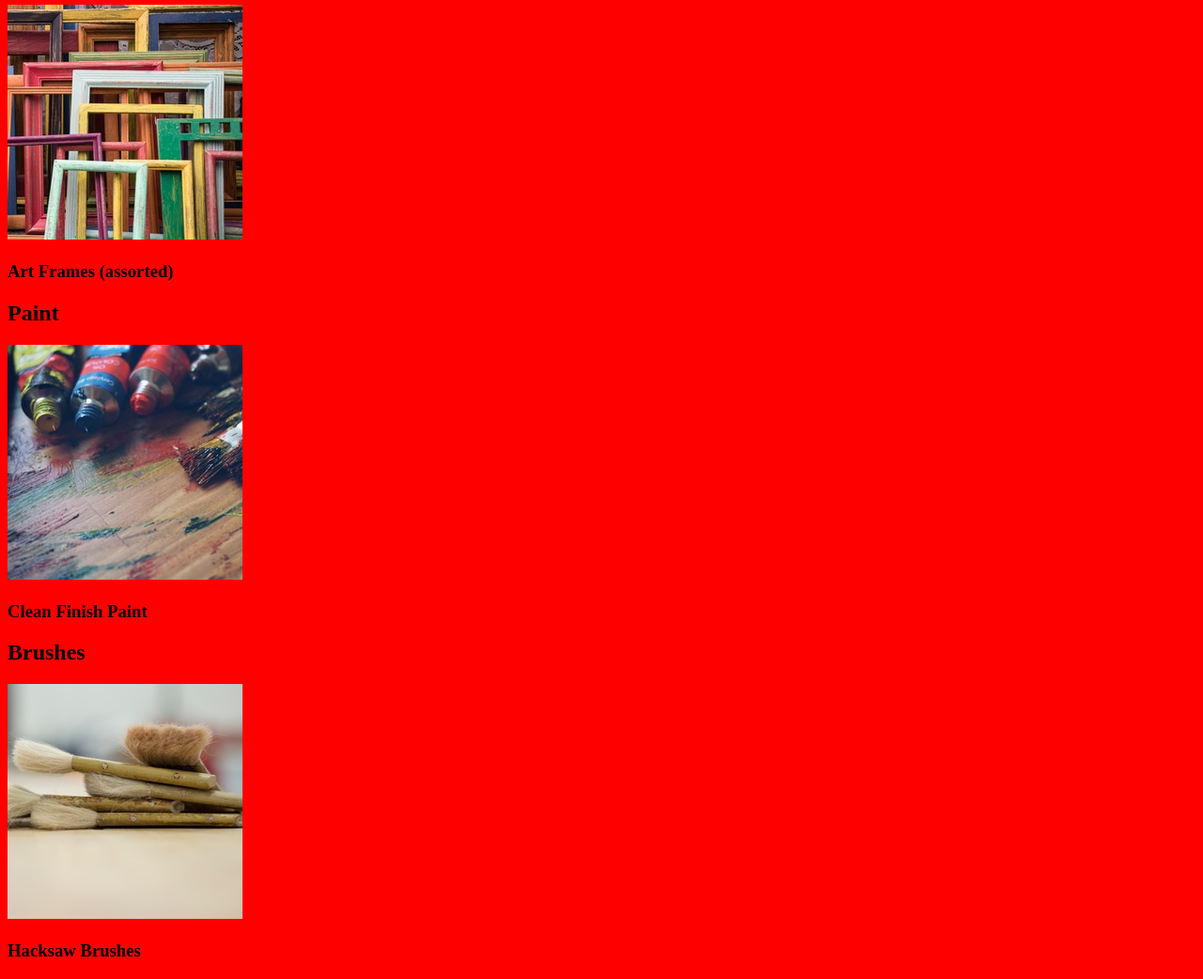
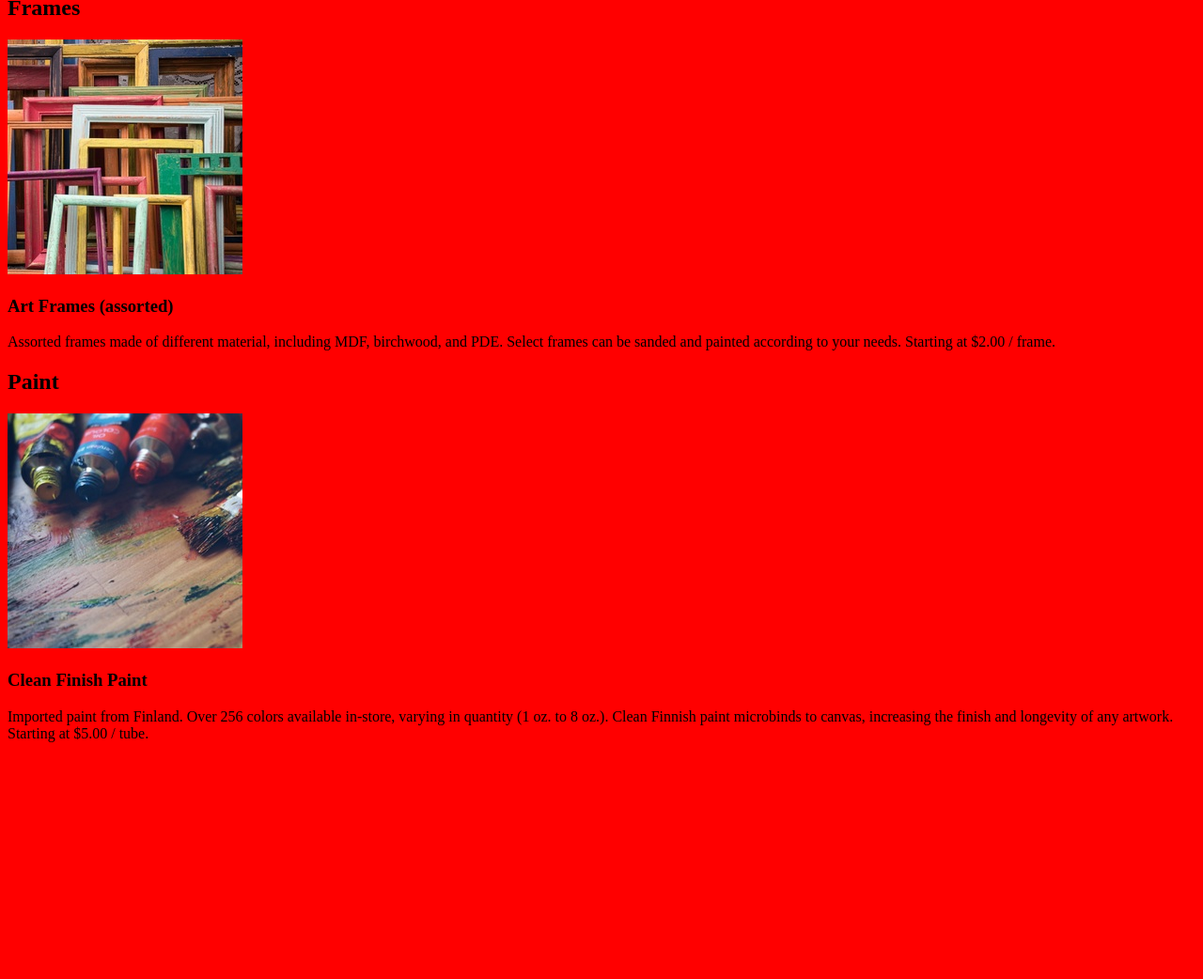
Before and after one commit to Ninngi/Dasmoto-s-Arts-Crafts, a plain HTML site: page index.html in a window 1280 px wide. Shown: the part 483-1525 px from the top of the page at 94% size. After the commit the page ends 1289 px from the top, so only its background shows below. Drawn offline with Linux system fonts and the light colour scheme.

Commit message:
add text in <p> to index.html

```diff
--- a/index.html
+++ b/index.html
@@ -14,21 +14,19 @@
         <h2 id="brush">Brushes</h2>
         <img src="./resource/img/hacksaw.jpeg" alt="hacksaw" class="src">
         <h3>Hacksaw Brushes</h3>
+        <p>Made of the highest quality oak, Hacksaw brushes are known for their weight and ability to hold paint in large amounts. Available in different sizes. Starting at $3.00 / brush.</p>
     </div>
     <div class="item">
         <h2 id="frame">Frames</h2>
         <img src="./resource/img/frames.jpeg" alt="frames" class="src">
         <h3>Art Frames (assorted)</h3>
+        <p>Assorted frames made of different material, including MDF, birchwood, and PDE. Select frames can be sanded and painted according to your needs. Starting at $2.00 / frame.</p>
     </div>
     <div class="item">
         <h2 id="paint">Paint</h2>
         <img src="./resource/img/finnish.jpeg" alt="paint" class="src">
         <h3>Clean Finish Paint</h3>
-    </div>
-    <div class="item">
-        <h2 id="brush">Brushes</h2>
-        <img src="./resource/img/hacksaw.jpeg" alt="hacksaw" class="src">
-        <h3>Hacksaw Brushes</h3>
+        <p>Imported paint from Finland. Over 256 colors available in-store, varying in quantity (1 oz. to 8 oz.). Clean Finnish paint microbinds to canvas, increasing the finish and longevity of any artwork. Starting at $5.00 / tube.</p>
     </div>
 </body>
 </html>
```
